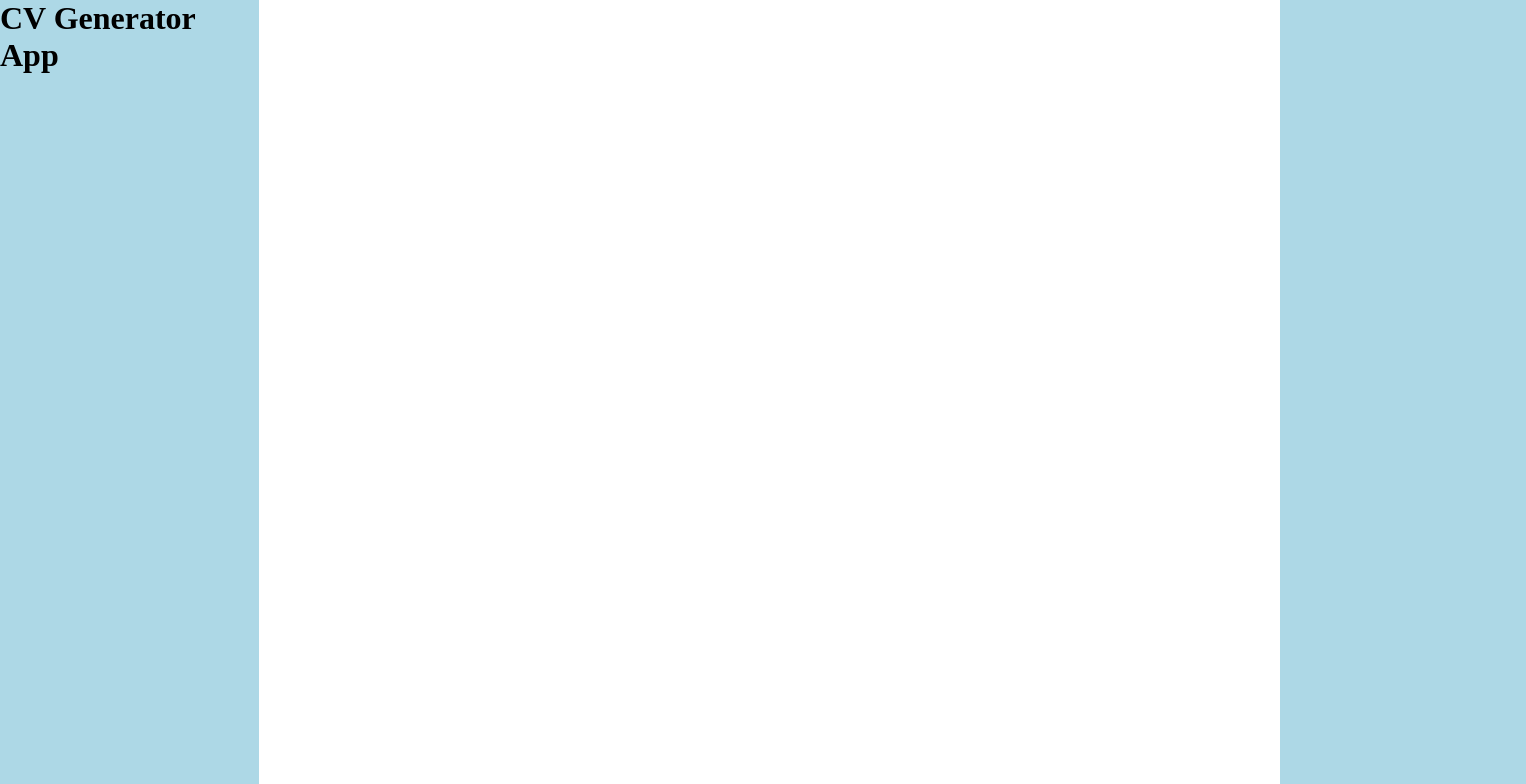
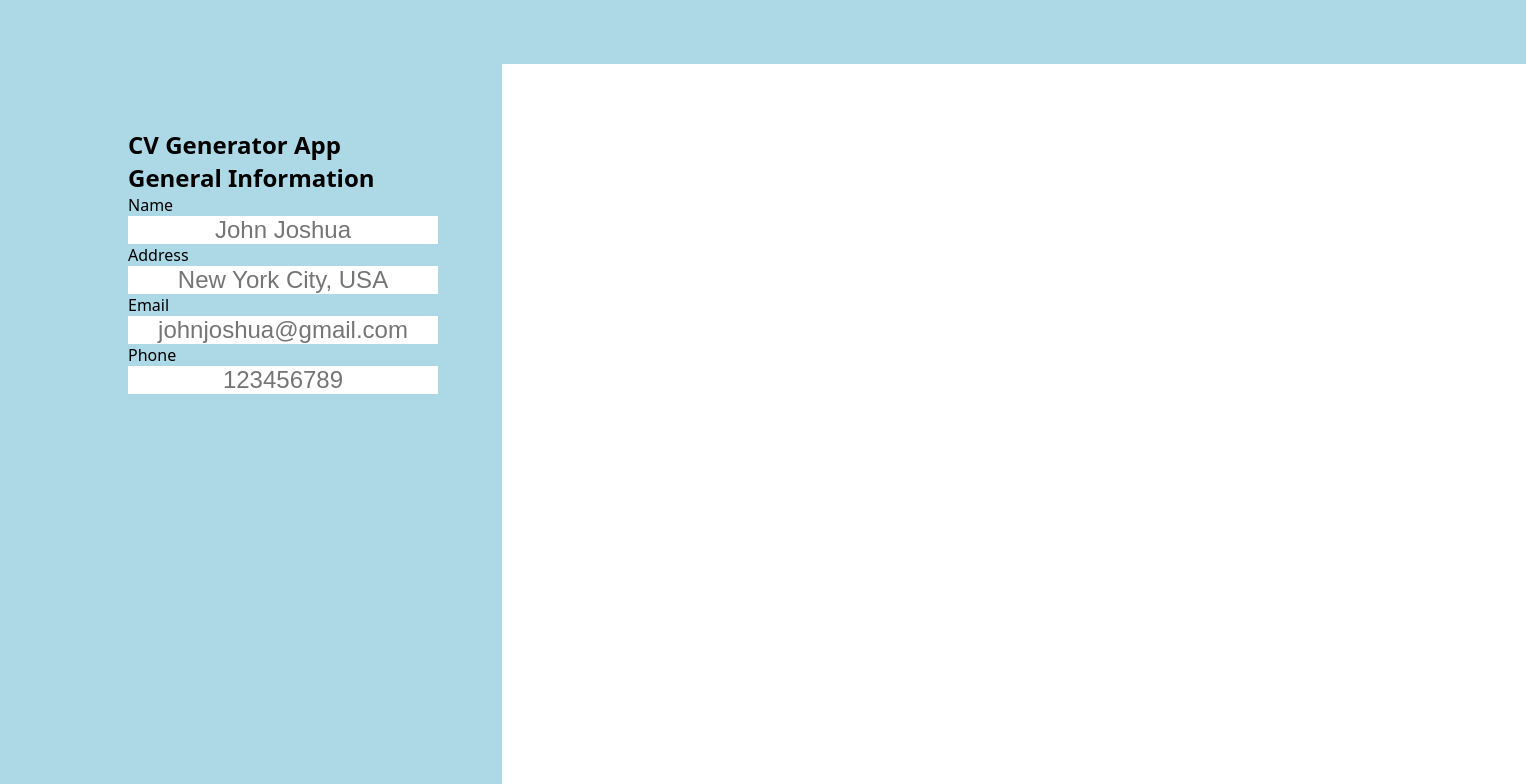
Before and after one commit to kpbongat/odin-cvApp, a React (Vite) app: page / in a window 1280 px wide. Shown: the top 784 px of the page, 1526 px wide, since content can reach past the window. Built offline with nearby package versions, Linux system fonts and the light colour scheme.

Commit message:
Add General component and lift form state to App

```diff
--- a/src/components/App.jsx
+++ b/src/components/App.jsx
@@ -1,11 +1,13 @@
 import { useState } from "react";
 import "../styles/index.css";
 import Resume from "./Resume";
+import Form from "./Form";
 
 function App() {
+  const [formData, setFormData] = useState({});
   return (
     <main className="flex">
-      <h1>CV Generator App</h1>
+      <Form formState={[formData, setFormData]} />
       <Resume />
     </main>
   );
--- /dev/null
+++ b/src/components/Field.jsx
@@ -0,0 +1,16 @@
+export default function Field({
+  type,
+  id,
+  placeholder,
+  formData,
+  setFormData,
+}) {
+  return (
+    <input
+      type={type}
+      id={id}
+      placeholder={placeholder}
+      onChange={(e) => setFormData({ ...formData, [id]: e.target.value })}
+    />
+  );
+}
--- /dev/null
+++ b/src/components/Form.jsx
@@ -0,0 +1,12 @@
+import General from "./General";
+
+export default function Form(props) {
+  return (
+    <section className="flex flex-col form">
+      <header>
+        <h1>CV Generator App</h1>
+      </header>
+      <General {...props} />
+    </section>
+  );
+}
--- /dev/null
+++ b/src/components/General.jsx
@@ -0,0 +1,41 @@
+import Field from "./Field";
+
+export default function General({ formState }) {
+  return (
+    <section className="flex flex-col">
+      <h2>General Information</h2>
+      <label htmlFor="name">Name</label>
+      <Field
+        type="text"
+        id="name"
+        placeholder="John Joshua"
+        formData={formState[0]}
+        setFormData={formState[1]}
+      ></Field>
+      <label htmlFor="address">Address</label>
+      <Field
+        type="text"
+        id="address"
+        placeholder="New York City, USA"
+        formData={formState[0]}
+        setFormData={formState[1]}
+      ></Field>
+      <label htmlFor="email">Email</label>
+      <Field
+        type="email"
+        id="email"
+        placeholder="johnjoshua@gmail.com"
+        formData={formState[0]}
+        setFormData={formState[1]}
+      ></Field>
+      <label htmlFor="tel">Phone</label>
+      <Field
+        type="tel"
+        id="tel"
+        placeholder="123456789"
+        formData={formState[0]}
+        setFormData={formState[1]}
+      ></Field>
+    </section>
+  );
+}
--- a/src/styles/index.css
+++ b/src/styles/index.css
@@ -1,6 +1,10 @@
 :root {
   --lg-width: 1024px;
+  --lg-padding: 64px;
+  --md-font: 1.5rem;
   --letter-ar: calc(8.5 / 11);
+  font-family: system-ui, "Segoe UI", Roboto, Helvetica, Arial, sans-serif,
+    "Apple Color Emoji", "Segoe UI Emoji", "Segoe UI Symbol";
 }
 
 * {
@@ -11,15 +15,28 @@
 
 body {
   background-color: lightblue;
+  padding: var(--lg-padding);
 }
 
+input {
+  font-size: var(--md-font);
+  border: none;
+  text-align: center;
+}
 .flex {
   display: flex;
 }
 
+.flex-col {
+  flex-direction: column;
+}
+
+.form {
+  padding: var(--lg-padding);
+}
 .resume {
-  margin: 0 auto;
-  width: var(--lg-width);
-  height: calc(var(--lg-width) / var(--letter-ar));
+  padding: var(--lg-padding);
+  min-width: var(--lg-width);
+  min-height: calc(var(--lg-width) / var(--letter-ar));
   background-color: white;
 }
```
